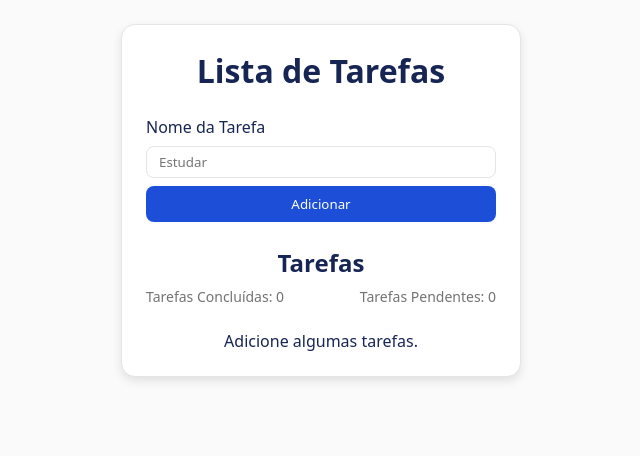
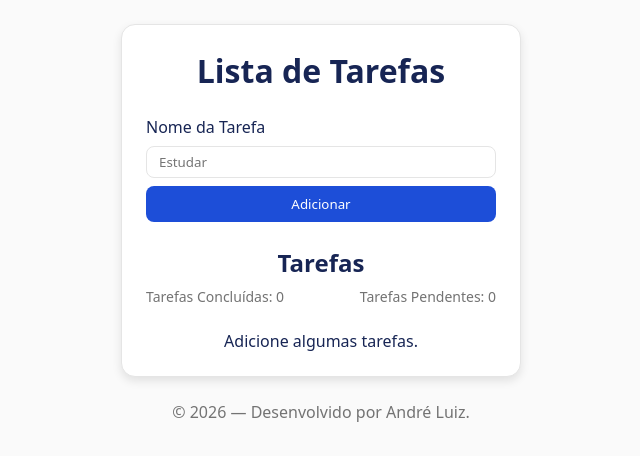
Before and after one commit to andreluizpo/to-do-list, a React (Vite) app: page / in a window 1280 px wide. Shown: the top 456 px of the page, without its empty margins (319-959 px from the left). Built offline with nearby package versions, Linux system fonts and the light colour scheme.

Commit message:
Adição do footer ao projeto

```diff
--- a/index.html
+++ b/index.html
@@ -3,7 +3,7 @@
     <head>
         <meta charset="UTF-8" />
         <meta name="viewport" content="width=device-width, initial-scale=1.0" />
-        <title>Lista de Tarefas</title>
+        <title>To-Do List</title>
     </head>
     <body>
         <div id="root"></div>
--- a/src/App.tsx
+++ b/src/App.tsx
@@ -7,6 +7,7 @@ import { TaskContainer } from "./components/TaskContainer";
 
 import "./styles/global.css";
 import "./styles/theme.css";
+import { Footer } from "./components/Footer";
 
 export type TaskModel = {
     id: number;
@@ -82,6 +83,7 @@ export function App() {
                     <TaskContainer setTask={setTask} tasks={tasks} setTasks={setTasks} setIsEditing={setIsEditing} />
                 </CardContent>
             </Card>
+            <Footer />
         </Container>
     );
 }
--- a/src/components/Container/styles.module.css
+++ b/src/components/Container/styles.module.css
@@ -1,5 +1,6 @@
 .content {
     display: flex;
+    flex-direction: column;
     align-items: center;
     justify-content: center;
 }
--- /dev/null
+++ b/src/components/Footer/index.tsx
@@ -0,0 +1,7 @@
+export function Footer() {
+    return (
+        <footer>
+            © 2026 — Desenvolvido por <a href="https://github.com/andreluizpo/to-do-list">André Luiz</a>.
+        </footer>
+    );
+}
--- a/src/styles/global.css
+++ b/src/styles/global.css
@@ -15,3 +15,16 @@ body {
     flex-direction: column;
     gap: 8px;
 }
+
+footer {
+    color: var(--text-muted);
+
+    & a {
+        color: var(--text-muted);
+        text-decoration: none;
+    }
+
+    & a:hover {
+        text-decoration: underline;
+    }
+}
```
